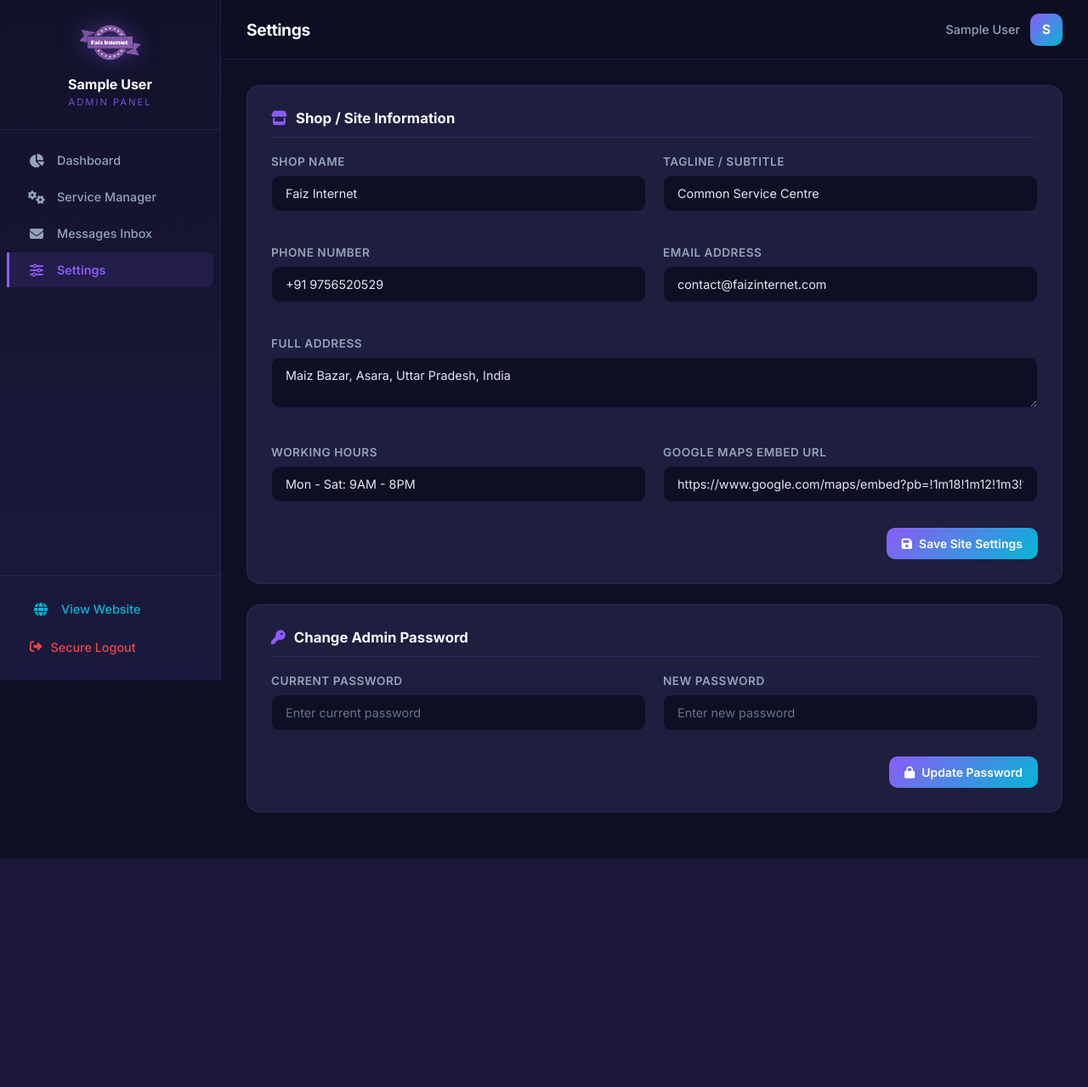
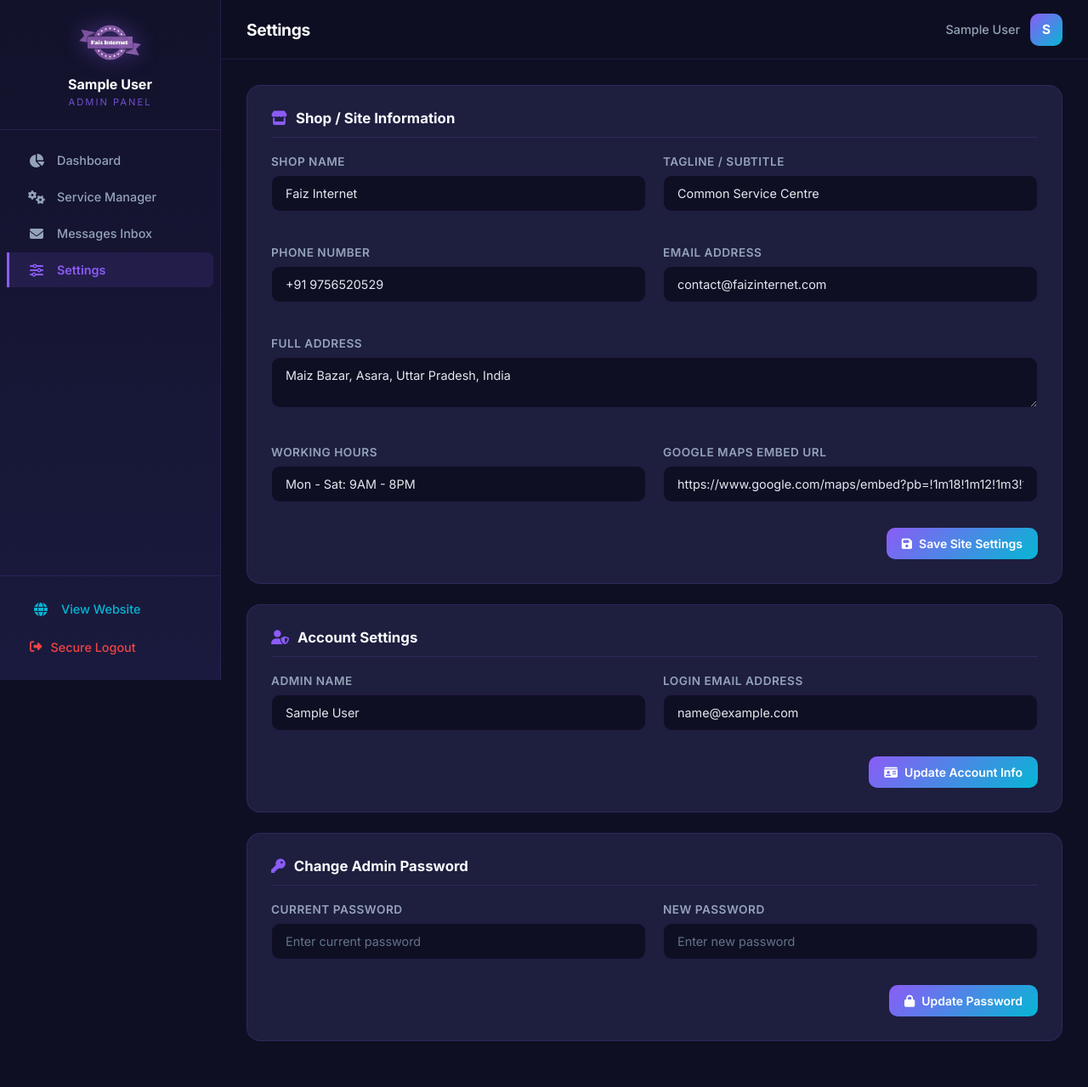
Before and after one commit to surya5887/FaizInternet, a Flask app: page /manage/settings in a window 1280 px wide. Shown: the whole page at 85% size. Before the commit the page ends 1010 px from the top, so only its background shows below. Run offline with Flask 3, Linux system fonts and the light colour scheme; a user stored in the database is signed in; tables that the repository leaves empty hold one stand-in row (values such as "Sample post").

Commit message:
Feature: Added 'Account Settings' to admin panel to allow name/email updates

```diff
--- a/app.py
+++ b/app.py
@@ -344,6 +344,22 @@ def admin_settings():
             db.session.commit()
             flash('Site settings updated successfully.', 'success')
 
+        elif action == 'update_account':
+            new_name = request.form.get('admin_name')
+            new_email = request.form.get('admin_email')
+
+            # Check if email is being changed and if it's already taken
+            if new_email != current_user.email:
+                existing_user = User.query.filter_by(email=new_email).first()
+                if existing_user:
+                    flash('This email address is already in use.', 'danger')
+                    return redirect(url_for('admin_settings'))
+
+            current_user.name = new_name
+            current_user.email = new_email
+            db.session.commit()
+            flash('Account information updated successfully.', 'success')
+
         return redirect(url_for('admin_settings'))
 
     # Load current settings
--- a/templates/admin/settings.html
+++ b/templates/admin/settings.html
@@ -47,6 +47,30 @@
     </div>
 </form>
 
+<!-- Account Settings -->
+<form method="POST">
+    <input type="hidden" name="action" value="update_account">
+
+    <div class="settings-section">
+        <h3><i class="fas fa-user-shield"></i> Account Settings</h3>
+        <div class="settings-grid">
+            <div class="admin-form-group">
+                <label>Admin Name</label>
+                <input type="text" name="admin_name" class="admin-form-control" value="{{ current_user.name }}" required>
+            </div>
+            <div class="admin-form-group">
+                <label>Login Email Address</label>
+                <input type="email" name="admin_email" class="admin-form-control" value="{{ current_user.email }}" required>
+            </div>
+        </div>
+        <div style="text-align: right; margin-top: 10px;">
+            <button type="submit" class="btn btn-primary">
+                <i class="fas fa-id-card"></i> Update Account Info
+            </button>
+        </div>
+    </div>
+</form>
+
 <!-- Password Change -->
 <form method="POST">
     <input type="hidden" name="action" value="update_password">
```
